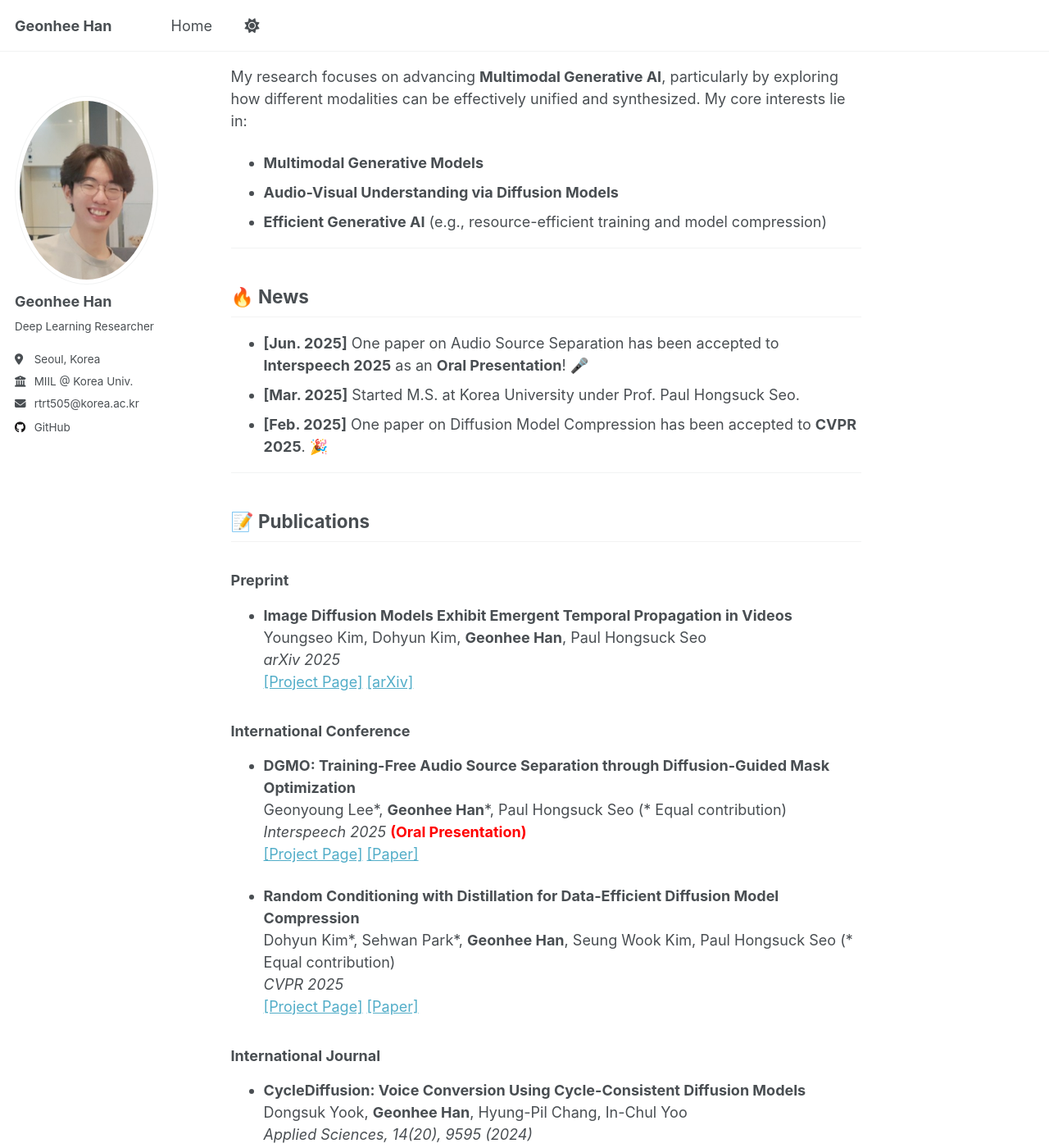
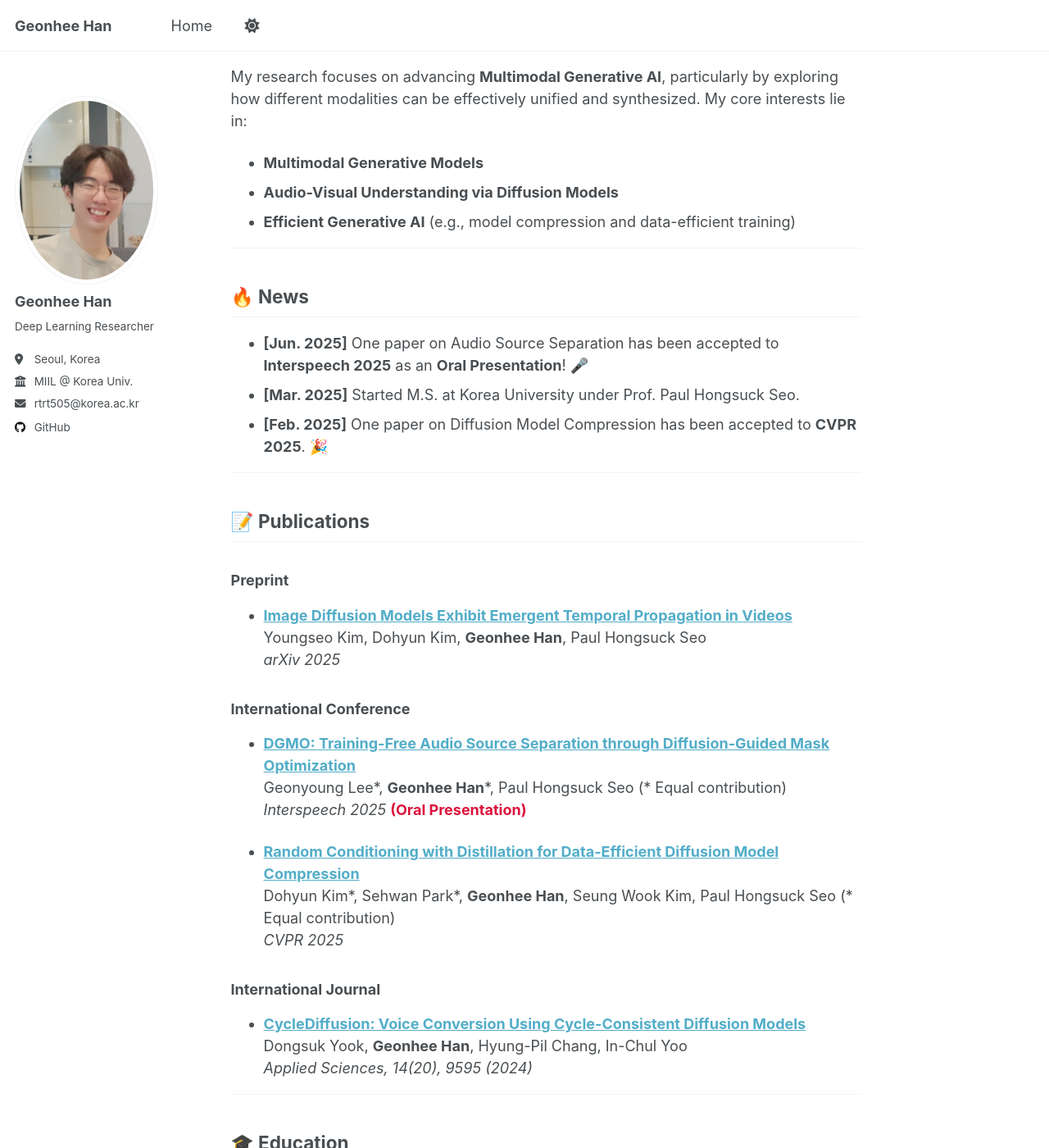
Before and after one commit to chaksseu/chaksseu.github.io, a Jekyll site: the page built from _pages/home.md, in a window 1280 px wide and 1400 px high, scrolled down 193 px. Shown: the whole window at 82% size. Built offline with Jekyll 4.4.1, drawn with Linux system fonts in a browser that asks for light colours; some of the changed text lies outside the part shown.

Commit message:
update 1206

```diff
--- a/_pages/home.md
+++ b/_pages/home.md
@@ -7,15 +7,14 @@ layout: single
 
 {% include base_path %}
 
-<span style="font-size:1.2em;">Hello! I am **Geonhee Han**.</span>
+<span style="font-size:1.2em;">Hello! I am **Geonhee Han (한건희)**.</span>
 
 I am a master's student in the Department of Computer Science and Engineering at **Korea University**, working in the [Multimodal Interactive Intelligence Laboratory (MIIL)](https://miil.korea.ac.kr/) under the supervision of [Prof. Paul Hongsuck Seo](https://phseo.github.io/).
 
 My research focuses on advancing **Multimodal Generative AI**, particularly by exploring how different modalities can be effectively unified and synthesized. My core interests lie in:
 * **Multimodal Generative Models**
 * **Audio-Visual Understanding via Diffusion Models**
-* **Efficient Generative AI** (e.g., resource-efficient training and model compression)
-
+* **Efficient Generative AI** (e.g., model compression and data-efficient training)
 
 ---
 
@@ -30,48 +29,44 @@ My research focuses on advancing **Multimodal Generative AI**, particularly by e
 
 ### Preprint
 
-* **Image Diffusion Models Exhibit Emergent Temporal Propagation in Videos** <br>
-    Youngseo Kim, Dohyun Kim, **Geonhee Han**, Paul Hongsuck Seo <br>
-    *arXiv 2025* <br>
-    [[Project Page]](https://xwsa568.github.io/DRIFT/) [[arXiv]](https://arxiv.org/abs/2511.19936)
+* **[Image Diffusion Models Exhibit Emergent Temporal Propagation in Videos](https://xwsa568.github.io/DRIFT/)** <br>
+  Youngseo Kim, Dohyun Kim, **Geonhee Han**, Paul Hongsuck Seo <br>
+  *arXiv 2025* <br>
 
 ### International Conference
 
-* **DGMO: Training-Free Audio Source Separation through Diffusion-Guided Mask Optimization** <br>
-    Geonyoung Lee\*, **Geonhee Han**\*, Paul Hongsuck Seo (\* Equal contribution) <br>
-    *Interspeech 2025* <span style="color:red; font-weight:bold;">(Oral Presentation)</span> <br>
-    [[Project Page]](https://wltschmrz.github.io/DGMO/) [[Paper]](https://arxiv.org/abs/2506.02858)
+* **[DGMO: Training-Free Audio Source Separation through Diffusion-Guided Mask Optimization](https://wltschmrz.github.io/DGMO/)** <br>
+  Geonyoung Lee\*, **Geonhee Han**\*, Paul Hongsuck Seo (\* Equal contribution) <br>
+  *Interspeech 2025* <span style="color:crimson; font-weight:bold;">(Oral Presentation)</span> <br>
 
-* **Random Conditioning with Distillation for Data-Efficient Diffusion Model Compression** <br>
-    Dohyun Kim\*, Sehwan Park\*, **Geonhee Han**, Seung Wook Kim, Paul Hongsuck Seo (\* Equal contribution) <br>
-    *CVPR 2025* <br>
-    [[Project Page]](https://dohyun-as.github.io/Random-Conditioning/) [[Paper]](https://arxiv.org/abs/2504.02011)
+* **[Random Conditioning with Distillation for Data-Efficient Diffusion Model Compression](https://dohyun-as.github.io/Random-Conditioning/)** <br>
+  Dohyun Kim\*, Sehwan Park\*, **Geonhee Han**, Seung Wook Kim, Paul Hongsuck Seo (\* Equal contribution) <br>
+  *CVPR 2025* <br>
 
 ### International Journal
 
-* **CycleDiffusion: Voice Conversion Using Cycle-Consistent Diffusion Models** <br>
-    Dongsuk Yook, **Geonhee Han**, Hyung-Pil Chang, In-Chul Yoo <br>
-    *Applied Sciences, 14(20), 9595 (2024)* <br>
-    [[Project Page]](https://ai.korea.ac.kr/demo-cyclediffusion-vc/) [[Paper]](https://www.mdpi.com/2076-3417/14/20/9595)
+* **[CycleDiffusion: Voice Conversion Using Cycle-Consistent Diffusion Models](https://ai.korea.ac.kr/demo-cyclediffusion-vc/)** <br>
+  Dongsuk Yook, **Geonhee Han**, Hyung-Pil Chang, In-Chul Yoo <br>
+  *Applied Sciences, 14(20), 9595 (2024)* <br>
 
 ---
 
 ## 🎓 Education
 
 * **Korea University** (Mar. 2025 – Present)
-    * M.S. in Computer Science and Engineering
-    * Advisor: Prof. Paul Hongsuck Seo
+  * M.S. in Computer Science and Engineering
+  * Advisor: Prof. Paul Hongsuck Seo
 * **Korea University** (Mar. 2019 – Feb. 2025)
-    * B.S. in Computer Science and Engineering
+  * B.S. in Computer Science and Engineering
 
 ---
 
 ## 💻 Experiences
 
 * **Multimodal Interactive Intelligence Lab (MIIL), Korea Univ.** (Jul. 2024 – Feb. 2025)
-    * *Research Intern* (Advisor: Prof. Paul Hongsuck Seo)
+  * *Research Intern* (Advisor: Prof. Paul Hongsuck Seo)
 * **AI Lab, Korea Univ.** (Jan. 2024 – Jun. 2024)
-    * *Research Intern* (Advisor: Prof. Dongsuk Yook)
+  * *Research Intern* (Advisor: Prof. Dongsuk Yook)
 
 ---
 
@@ -93,5 +88,5 @@ My research focuses on advancing **Multimodal Generative AI**, particularly by e
 ## 🎖 Service and Leadership
 
 * **Sergeant**, Republic of Korea Army (Apr. 2021 – Oct. 2022)
-    * Honorably discharged
+  * Honorably discharged
 * **President**, Classical Guitar Club, Korea University (Jan. 2020 – Dec. 2020)
```
